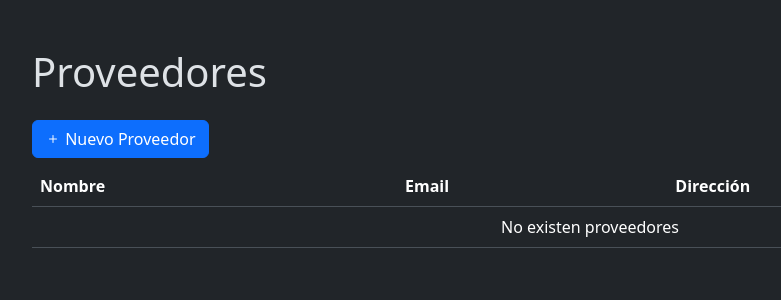
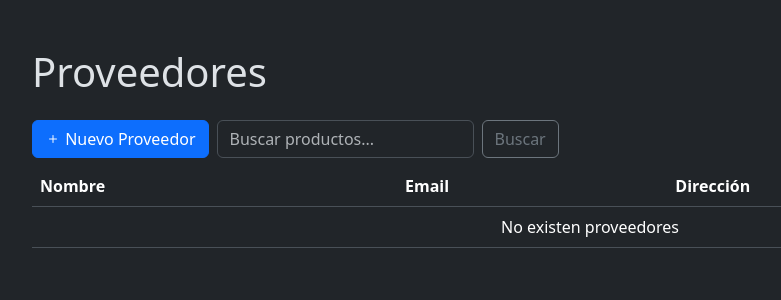
Before and after one commit to manuel-edlp/vetCloud, a Django app: page /proveedor/ in a window 1280 px wide. Shown: the part 74-374 px from the top of the page, without its empty margins (50-831 px from the left). Run offline with Django 5.2, Linux system fonts and the light colour scheme; data that the repository does not hold is empty.

Commit message:
agrego busqueda de proveedor

```diff
--- a/app/templates/providers/repository.html
+++ b/app/templates/providers/repository.html
@@ -4,11 +4,15 @@
 <div class="container">
     <h1 class="mb-4">Proveedores</h1>
 
-    <div class="mb-2">
+    <div class="mb-2 d-inline-flex">
         <a href="{% url 'provider_form' %}" class="btn btn-primary">
             <i class="bi bi-plus"></i>
             Nuevo Proveedor
         </a>
+        <form class="d-flex ms-2" action="{% url 'provider_search' %}" method="GET">
+            <input class="form-control me-2" type="search" name="search" placeholder="Buscar productos..." aria-label="Buscar">
+            <button class="btn btn-outline-secondary" type="submit">Buscar</button>
+        </form>
     </div>
 
     <table class="table">
--- a/app/urls.py
+++ b/app/urls.py
@@ -4,14 +4,19 @@ from . import views
 
 urlpatterns = [
     path("", view=views.home, name="home"),
+
+    # Cliente
     path("clientes/", view=views.clients_repository, name="clients_repo"),
     path("clientes/nuevo/", view=views.clients_form, name="clients_form"),
     path("clientes/editar/<int:id>/", view=views.clients_form, name="clients_edit"),
     path("clientes/eliminar/", view=views.clients_delete, name="clients_delete"),
+
+    # Proveedor
     path("proveedor/", view=views.provider_repository, name="provider_repo"),
     path("proveedor/nuevo/", view=views.provider_form, name="provider_form"),
     path("proveedor/editar/<int:id>/", view=views.provider_form, name="provider_edit"),
     path("proveedor/eliminar/", view=views.provider_delete, name="provider_delete"),
+    path('proveedor/buscar/', view=views.provider_search, name='provider_search'),
 
     # Producto
     path("producto/", view=views.product_repository, name="product_repo"),
--- a/app/views.py
+++ b/app/views.py
@@ -10,6 +10,11 @@ from azure.cognitiveservices.vision.computervision import ComputerVisionClient
 from azure.cognitiveservices.vision.computervision.models import OperationStatusCodes
 from msrest.authentication import CognitiveServicesCredentials
 from io import BytesIO
+
+# Configurar las credenciales y el cliente para Azure Computer Vision
+KEY = '6cd151994fa843228f17ff671b3719e9'
+ENDPOINT = 'https://vet-vision.cognitiveservices.azure.com/'
+computervision_client = ComputerVisionClient(ENDPOINT, CognitiveServicesCredentials(KEY))
 
 
 def home(request):
@@ -117,11 +122,21 @@ def provider_delete(request):
 
     return redirect(reverse("provider_repo"))
 
+def provider_search(request):
+    query = request.GET.get('search')
 
-# Configurar las credenciales y el cliente para Azure Computer Vision
-KEY = '6cd151994fa843228f17ff671b3719e9'
-ENDPOINT = 'https://vet-vision.cognitiveservices.azure.com/'
-computervision_client = ComputerVisionClient(ENDPOINT, CognitiveServicesCredentials(KEY))
+    if query:
+        # Realiza la búsqueda en varios campos utilizando Q objects
+        providers = Provider.objects.filter(
+            Q(name__icontains=query) |  # Búsqueda por nombre que contiene la consulta
+            Q(email__icontains=query) |  # Búsqueda por email que contiene la consulta
+            Q(address__icontains=query)  # Búsqueda por address que contiene la consulta
+        )
+    else:
+        providers = Provider.objects.all()
+
+    context = {'providers': providers, 'query': query}
+    return render(request, 'providers/repository.html', context)
 
 # Producto
 def product_repository(request):
@@ -219,7 +234,6 @@ def product_form(request, id=None):
 
     return render(request, "products/form.html", {"product": product, "providers": providers})
 
-
 def product_delete(request):
     """
     Elimina un producto.
@@ -301,7 +315,6 @@ def pet_form(request, id=None):
 
     return render(request, "pets/form.html", {"pet": pet,"clients": clients})
 
-
 def pet_delete(request):
     """
     Elimina una mascota.
@@ -313,7 +326,6 @@ def pet_delete(request):
     return redirect(reverse("pet_repo"))
 
 # Mascota Historial
-
 def pet_history(request, id):
     pet = get_object_or_404(Pet.objects.prefetch_related("medicines", "veterinaries"), id=id)
 
@@ -371,16 +383,13 @@ def pet_form_history(request, id):
         'medicines': medicines,
     })
 
-
 # Veterinario
-
 def veterinary_repository(request):
     """
     Renderiza la lista de veterinarios.
     """
     veterinaries = Veterinary.objects.all()
     return render(request, "veterinaries/repository.html", {"veterinaries": veterinaries})
-
 
 def veterinary_form(request, id=None):
     """
@@ -411,7 +420,6 @@ def veterinary_form(request, id=None):
         veterinary = get_object_or_404(Veterinary, pk=id)
 
     return render(request, "veterinaries/form.html", {"veterinary": veterinary})
-
 
 def veterinary_delete(request):
     """
```
